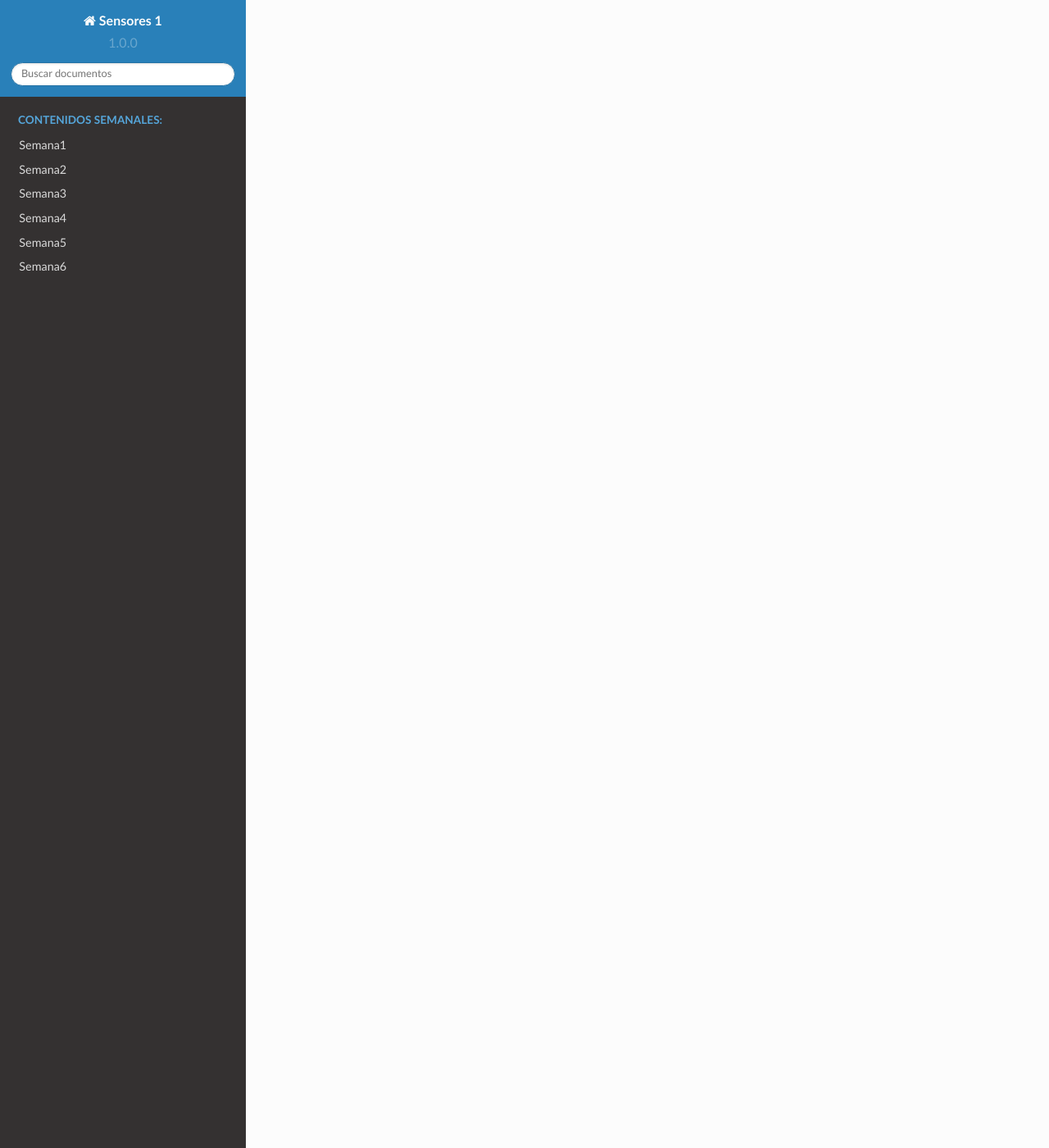
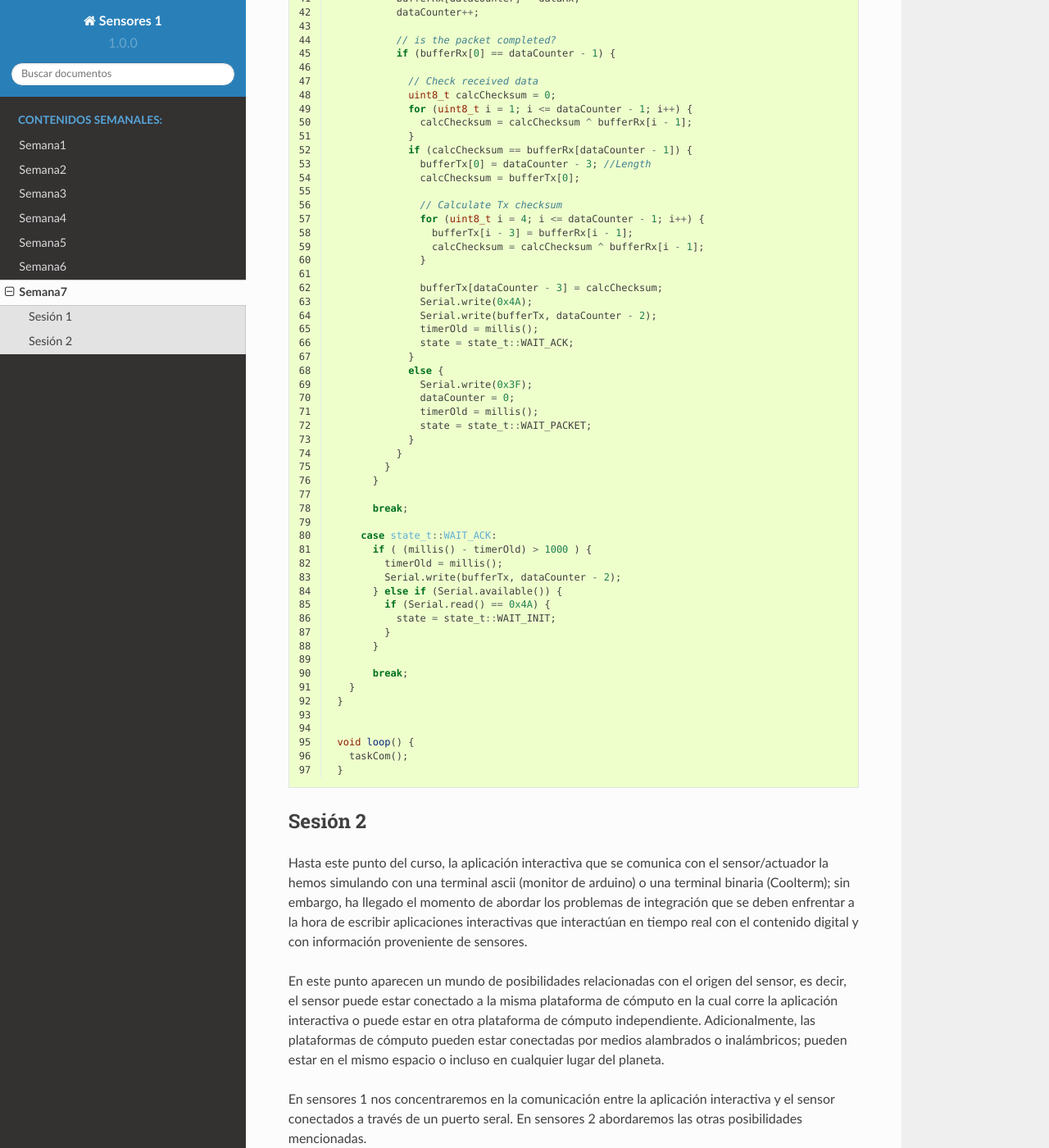
Before and after one commit to juanferfranco/sensores1, a Sphinx documentation site: the page built from docs/_semana7/semana7.rst, in a window 1280 px wide and 1400 px high, scrolled down 1407 px. Shown: the whole window at 82% size. Built offline with Sphinx 7.4.7 and the Read the Docs theme 2.0.0, drawn with Linux system fonts in a browser that asks for light colours; some of the changed text lies outside the part shown.

Commit message:
add week 7

```diff
--- a/docs/_semana7/semana7.rst
+++ b/docs/_semana7/semana7.rst
@@ -1,6 +1,154 @@
 Semana 7
 ===========
-Esta semana realizaremos la evaluación formativa correspondiente al parcial número 1.
 
-En este `enlace <https://docs.google.com/document/d/1orXa5p4tVBUFLO81j_1FP1e1A1y_LhxVbCm9GWpnotI/edit?usp=sharing>`__ se
-encuentra el enunciado de la evaluación.
+Sesión 1
+----------
+En esta sesión realizaremos la retroalimentación del parcial número 2.
+
+Un posible modelo de la solución es este:
+
+.. image:: ../_static/parcial2SM.jpg
+
+Y una posible implementación del modelo es este otro modelo en C++:
+
+.. code-block:: cpp
+   :lineno-start: 1
+
+    void setup() {
+      Serial.begin(115200);
+    }
+
+    void taskCom() {
+      enum class state_t {WAIT_INIT, WAIT_PACKET, WAIT_ACK};
+      static state_t state = state_t::WAIT_INIT;
+      static uint8_t bufferRx[20] = {0};
+      static uint8_t dataCounter = 0;
+      static uint32_t timerOld;
+      static uint8_t bufferTx[20];
+
+      switch (state) {
+        case  state_t::WAIT_INIT:
+          if (Serial.available()) {
+            if (Serial.read() == 0x3E) {
+              Serial.write(0x4A);
+              dataCounter = 0;
+              timerOld = millis();
+              state = state_t::WAIT_PACKET;
+            }
+          }
+
+          break;
+
+        case state_t::WAIT_PACKET:
+
+          if ( (millis() - timerOld) > 1000 ) {
+            Serial.write(0x3D);
+            state = state_t::WAIT_INIT;
+          }
+          else if (Serial.available()) {
+            uint8_t dataRx = Serial.read();
+            if (dataCounter >= 20) {
+              Serial.write(0x3F);
+              dataCounter = 0;
+              timerOld = millis();
+              state = state_t::WAIT_PACKET;
+            }
+            else {
+              bufferRx[dataCounter] = dataRx;
+              dataCounter++;
+
+              // is the packet completed?
+              if (bufferRx[0] == dataCounter - 1) {
+
+                // Check received data
+                uint8_t calcChecksum = 0;
+                for (uint8_t i = 1; i <= dataCounter - 1; i++) {
+                  calcChecksum = calcChecksum ^ bufferRx[i - 1];
+                }
+                if (calcChecksum == bufferRx[dataCounter - 1]) {
+                  bufferTx[0] = dataCounter - 3; //Length
+                  calcChecksum = bufferTx[0];
+
+                  // Calculate Tx checksum
+                  for (uint8_t i = 4; i <= dataCounter - 1; i++) {
+                    bufferTx[i - 3] = bufferRx[i - 1];
+                    calcChecksum = calcChecksum ^ bufferRx[i - 1];
+                  }
+
+                  bufferTx[dataCounter - 3] = calcChecksum;
+                  Serial.write(0x4A);
+                  Serial.write(bufferTx, dataCounter - 2);
+                  timerOld = millis();
+                  state = state_t::WAIT_ACK;
+                }
+                else {
+                  Serial.write(0x3F);
+                  dataCounter = 0;
+                  timerOld = millis();
+                  state = state_t::WAIT_PACKET;
+                }
+              }
+            }
+          }
+
+          break;
+
+        case state_t::WAIT_ACK:
+          if ( (millis() - timerOld) > 1000 ) {
+            timerOld = millis();
+            Serial.write(bufferTx, dataCounter - 2);
+          } else if (Serial.available()) {
+            if (Serial.read() == 0x4A) {
+              state = state_t::WAIT_INIT;
+            }
+          }
+
+          break;
+      }
+    }
+
+
+    void loop() {
+      taskCom();
+    }
+
+
+Sesión 2
+---------
+Hasta este punto del curso, la aplicación interactiva que se
+comunica con el sensor/actuador la hemos simulando con
+una terminal ascii (monitor de arduino) o una terminal binaria
+(Coolterm); sin embargo, ha llegado el momento de abordar los
+problemas de integración que se deben enfrentar a la hora de
+escribir aplicaciones interactivas que interactúan en tiempo real
+con el contenido digital y con información proveniente de sensores.
+
+En este punto aparecen un mundo de posibilidades relacionadas con
+el origen del sensor, es decir, el sensor puede estar conectado
+a la misma plataforma de cómputo en la cual corre la aplicación
+interactiva o puede estar en otra plataforma de cómputo
+independiente. Adicionalmente, las plataformas de cómputo pueden
+estar conectadas por medios alambrados o inalámbricos; pueden estar
+en el mismo espacio o incluso en cualquier lugar del planeta.
+
+En sensores 1 nos concentraremos en la comunicación entre la
+aplicación interactiva y el sensor conectados a través de un puerto
+seral. En sensores 2 abordaremos las otras posibilidades mencionadas.
+
+Para comenzar esta exploración debemos introducir algunos conceptos
+traídos de los sistemas operativos: procesos, hilos, espacios de memoria
+virtual, máquinas virtuales. Además, usaremos como plataforma de
+experimentación Unity y por tanto C#.
+
+Vamos a presentar el concepto de hilo y la relación entre otros
+conceptos estudiados en la carrera. Para ello vamos a revisar
+partes de `este <http://www.albahari.com/threading/>`__ sitio y
+`esta <https://drive.google.com/file/d/1kYL85ThVU5xJmCiCPDVskS-UI4Y5jDde/view?usp=sharing>`__
+presentación de Samy Zafrany tomada de `este <https://samyzaf.com/braude/OS/index.html>`__
+sitio.
+
+Vamos a complementar con el material de estos sitios:
+
+* `¿Qué es el .NET? <https://dotnettutorials.net/lesson/dotnet-framework/>`__
+* `¿Qué es el CLR? <https://dotnettutorials.net/lesson/common-language-runtime-dotnet/>`__
+* `¿Cómo se ejecuta un programa .NET? <https://dotnettutorials.net/lesson/dotnet-program-execution-process/>`__
--- a/docs/index.rst
+++ b/docs/index.rst
@@ -62,3 +62,4 @@
    Semana4 <_semana4/semana4>
    Semana5 <_semana5/semana5>
    Semana6 <_semana6/semana6>
+   Semana7 <_semana7/semana7>
```
Also changed, not shown: docs/_static/parcial2SM.jpg (added), 5 other files.
